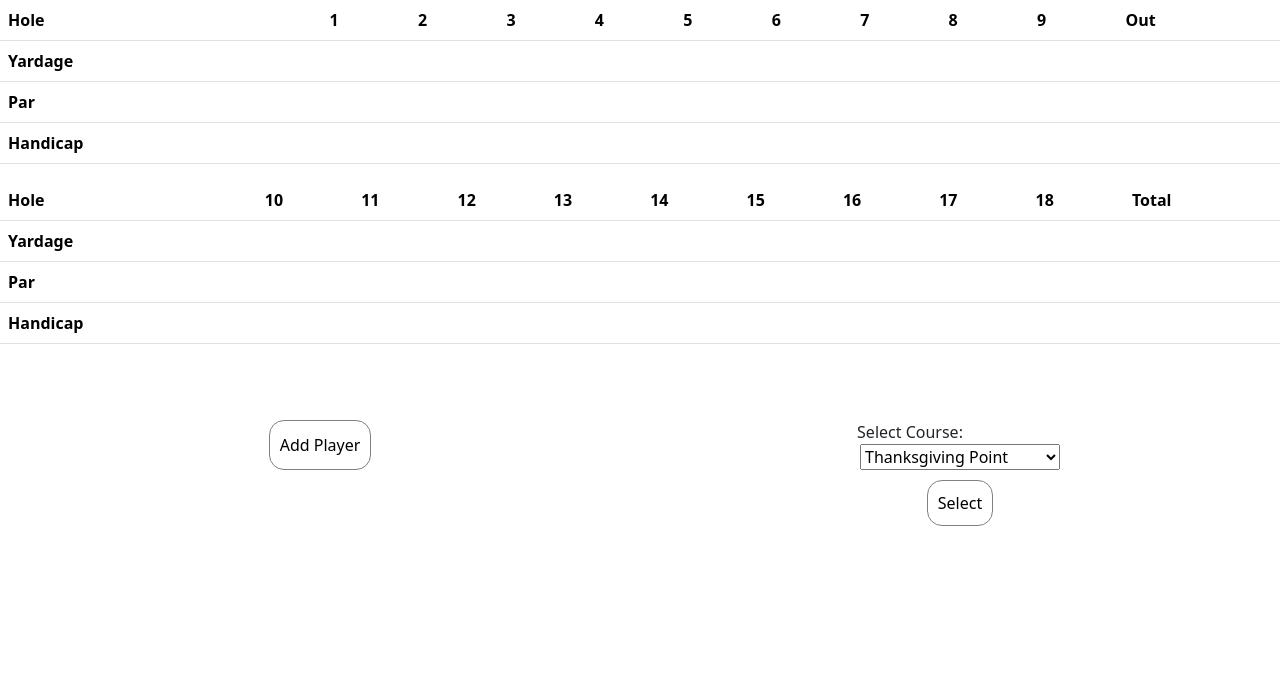
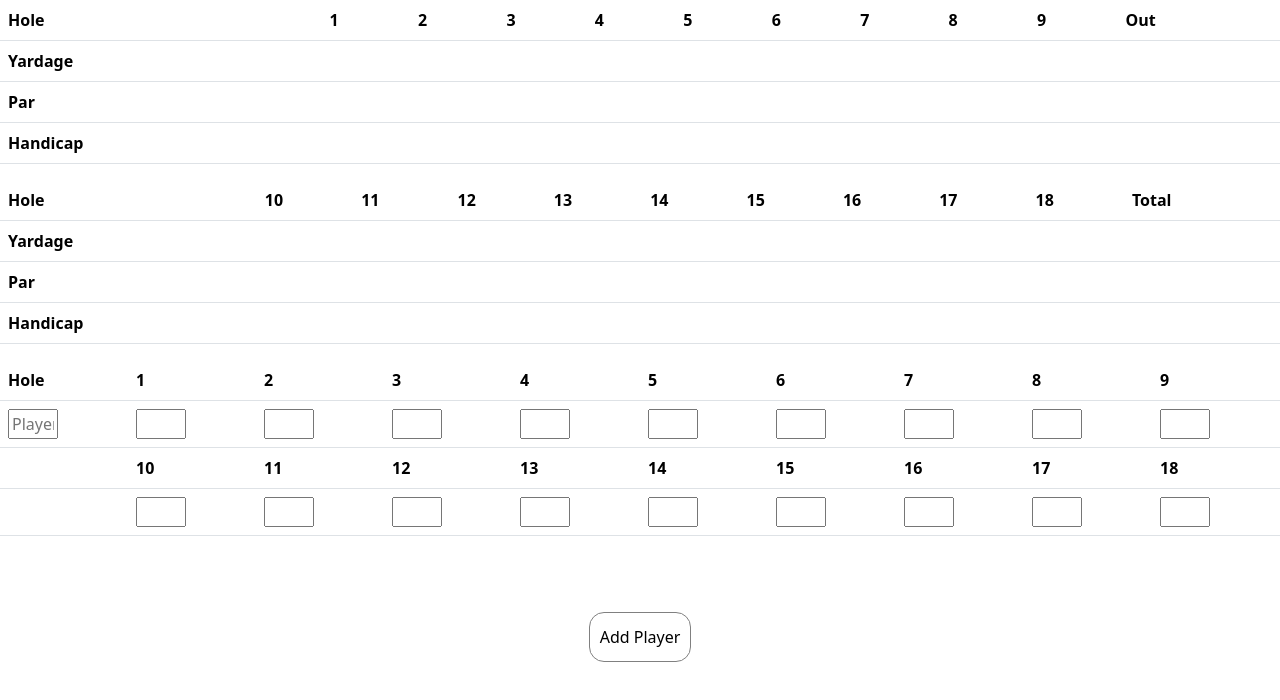
Before and after one commit to DrogonToothless/jsgolfscoreapp, a plain HTML site: page index.html in a window 1280 px wide. Both pictures are taken after a click on the button "Add Player". Drawn offline with nearby package versions, Linux system fonts and the light colour scheme; no server answers.

Commit message:
add player functionality is working

```diff
--- a/index.html
+++ b/index.html
@@ -252,19 +252,11 @@
             </table>
         </div>
     </section>
+    <div id="players-row"></div>
     <div class="buttons">
         <div class="add-player-button-container">
             <button onclick="addPlayer()">Add Player</button>
         </div>
-        <div class="change-course-option-container">
-            <label for="course-select">Select Course:</label>
-            <select id="course-select">
-                <option id="thanksgiving-point">Thanksgiving Point</option>
-                <option id="fox-hollow">Fox Hollow</option>
-                <option id="spanish-oaks">Spanish Oaks</option>
-            </select>
-            <button id="select-button">Select</button>
-        </div>
     </div>
 </body>
 </html>
--- a/script.js
+++ b/script.js
@@ -17,15 +17,12 @@ const tees = {};
 const yardageInputs = Array.from({ length: 18 }, (_, i) =>
     document.getElementById(`yardage-${i + 1}`)
 );
-console.log(yardageInputs);
 const parInputs = Array.from({ length: 18 }, (_, i) =>
     document.getElementById(`par-${i + 1}`)
 );
-console.log(parInputs);
 const handicapInputs = Array.from({ length: 18 }, (_, i) =>
     document.getElementById(`handicap-${i + 1}`)
 );
-console.log(handicapInputs);
 async function retrieveAPIData() {
     try {
         const urls = [
@@ -78,9 +75,6 @@ function organizeNeededData(firstData, secondData, thirdData, thanksgivingPointD
     extractHandicaps(firstData, thanksgivingPointData.handicapArray);
     extractHandicaps(secondData, foxHollowData.handicapArray);
     extractHandicaps(thirdData, spanishOaksData.handicapArray);
-    console.log(thanksgivingPointData);
-    console.log(foxHollowData);
-    console.log(spanishOaksData);
 }
 retrieveAPIData();
 function displayData(courseData, yardageInputs, parInputs, handicapInputs) {
@@ -97,14 +91,37 @@ function displayData(courseData, yardageInputs, parInputs, handicapInputs) {
 retrieveAPIData().then(() => {
     displayData(thanksgivingPointData, yardageInputs, parInputs, handicapInputs);
 });
-document.getElementById('select-button').addEventListener('click', (event) => {
-    const courseSelector = document.getElementById("course-select")
-    const selectedCourse = courseSelector.options;
-    if (selectedCourse === 'thanksgiving') {
-        displayData(thanksgivingPointData, yardageInputs, parInputs, handicapInputs);
-    } else if (selectedCourse === 'foxHollow') {
-        displayData(foxHollowData, yardageInputs, parInputs, handicapInputs);
-    } else if (selectedCourse === 'spanishOaks') {
-        displayData(spanishOaksData, yardageInputs, parInputs, handicapInputs);
+function addPlayer() {
+    const playersRow = document.getElementById("players-row");
+    const playerRow =
+    `
+    <div class="table-responsive">
+        <table class="table">
+            <thead>
+                <tr><th scope="col">Hole</th><th scope="col">1</th><th scope="col">2</th><th scope="col">3</th><th scope="col">4</th><th scope="col">5</th><th scope="col">6</th><th scope="col">7</th><th scope="col">8</th><th scope="col">9</th></tr>
+                <tr><th scope="col" id="player-name-place"><input type="text" placeholder="Player Name" id="player-name-enter"></th><th scope="col"><input type="text"></th><th scope="col"><input type="text"></th><th scope="col"><input type="text"></th><th scope="col"><input type="text"></th><th scope="col"><input type="text"></th><th scope="col"><input type="text"></th><th scope="col"><input type="text"></th><th scope="col"><input type="text"></th><th scope="col"><input type="text"></th></tr>
+            </thead>
+            <thead>
+                <tr><th scope="col"></th><th scope="col">10</th><th scope="col">11</th><th scope="col">12</th><th scope="col">13</th><th scope="col">14</th><th scope="col">15</th><th scope="col">16</th><th scope="col">17</th><th scope="col">18</th></tr>
+                <tr><th scope="col"></th><th scope="col"><input type="text"></th><th scope="col"><input type="text"></th><th scope="col"><input type="text"></th><th scope="col"><input type="text"></th><th scope="col"><input type="text"></th><th scope="col"><input type="text"></th><th scope="col"><input type="text"></th><th scope="col"><input type="text"></th><th scope="col"><input type="text"></th></tr>
+            </thead>
+        </table>
+    </div>
+    `
+    playersRow.innerHTML += playerRow;
+    const playerNameEnter = document.getElementById("player-name-enter");
+    playerNameEnter.addEventListener("keypress", addPlayer);
+    function addPlayer(event) {
+        if (event.key === "Enter") {
+            const playerNameEnter = document.getElementById("player-name-enter");
+            const playerName = playerNameEnter.value.trim();
+            if (playerName === "") {
+                alert("Please enter a valid name.");
+                return;
+            }
+            const playerNamePlace = document.getElementById("player-name-place");
+            playerNamePlace.textContent = playerName;
+            playerNameEnter.remove();
+        }
     }
-});
+}
--- a/style.scss
+++ b/style.scss
@@ -1,3 +1,6 @@
+input {
+    width: 50px;
+}
 .buttons {
     width: 100%;
     display: flex;
```
Also changed, not shown: style.css, 1 other file.
